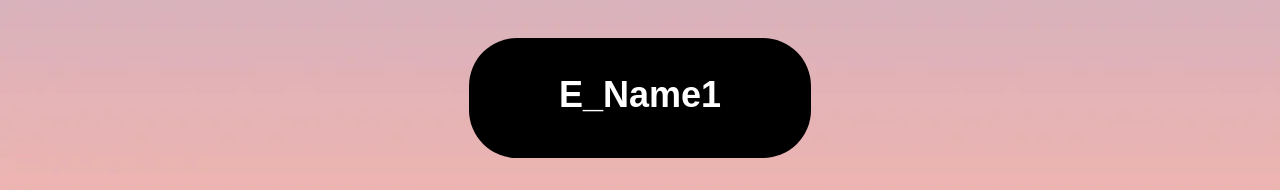
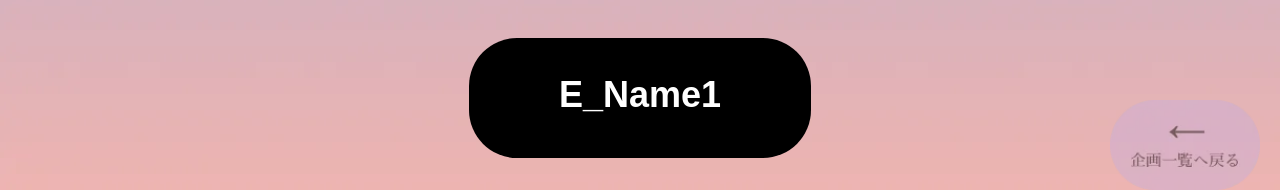
Before and after one commit to ynufes-tech/ynufes-tokiwa24, a Nuxt app: page /events/900 in a window 1280 px wide. Shown: the part 610-800 px from the top of the page. Built offline with nearby package versions, Linux system fonts and the light colour scheme; a web font is replaced by a local one.

Commit message:
/events/id → /eventsへのボタンコンポーネントを作成

```diff
--- /dev/null
+++ b/components/BackToEvents.vue
@@ -0,0 +1,48 @@
+<script lang="ts" setup>
+</script>
+
+<template>
+  <div class="floating-button">
+    <NuxtLink to="/events">
+      <img
+        src="~/assets/images/FloatingButton2.webp"
+        class="floating-button-img"
+        alt="企画一覧に戻るボタン"
+      />
+    </NuxtLink>
+  </div>
+</template>
+
+<style lang="scss" scoped>
+@import "assets/scss/_breakpoint.scss";
+
+.floating-button-img {
+  display: block;
+  width: 150px;
+  box-sizing: border-box;
+  padding-top: 30px;
+  text-align: center;
+  opacity: 0.5;
+  position: fixed;
+  bottom: 0;
+  right: 20px;
+  z-index: 10000;
+}
+
+.floating-button-img:hover {
+  opacity: 1;
+  transition: transform 0.3s ease;
+  transform: translateY(-7px);
+}
+
+@include md {
+  .floating-button-img {
+    width: 60px;
+    opacity: 1;
+    border: none;
+    background: none;
+    bottom: 1px;
+    right: 10px;
+  }
+}
+</style>
--- a/pages/events/[id].vue
+++ b/pages/events/[id].vue
@@ -47,6 +47,7 @@ const showNoImage = function (e: any) {
           <div class="hp-holder">
             <a v-if="event?.hp_id" :href="event?.hp_id || ''">公式HP:{{event?.hp_id}}</a>
           </div>
+          <BackToEvents/>
         </div>
       </div>
     </div>
```
Also changed, not shown: assets/images/FloatingButton2.webp (added).
